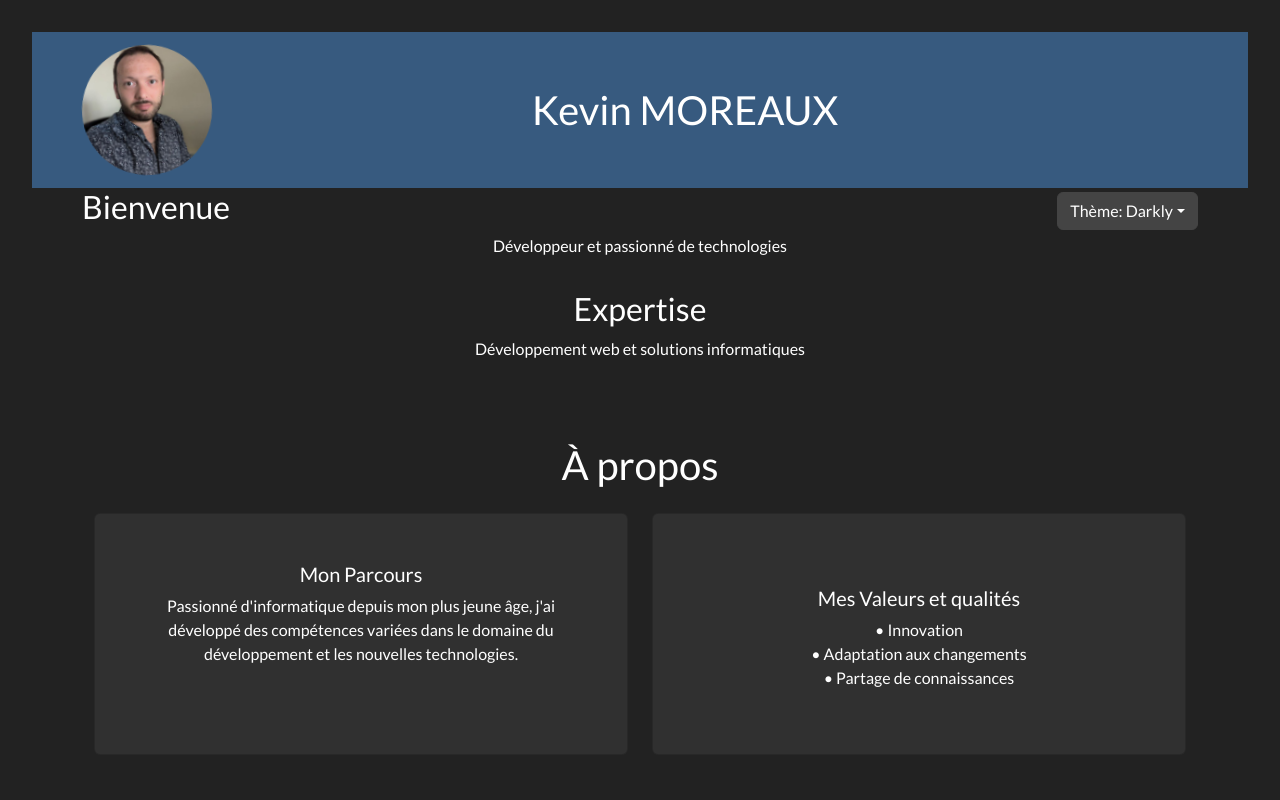
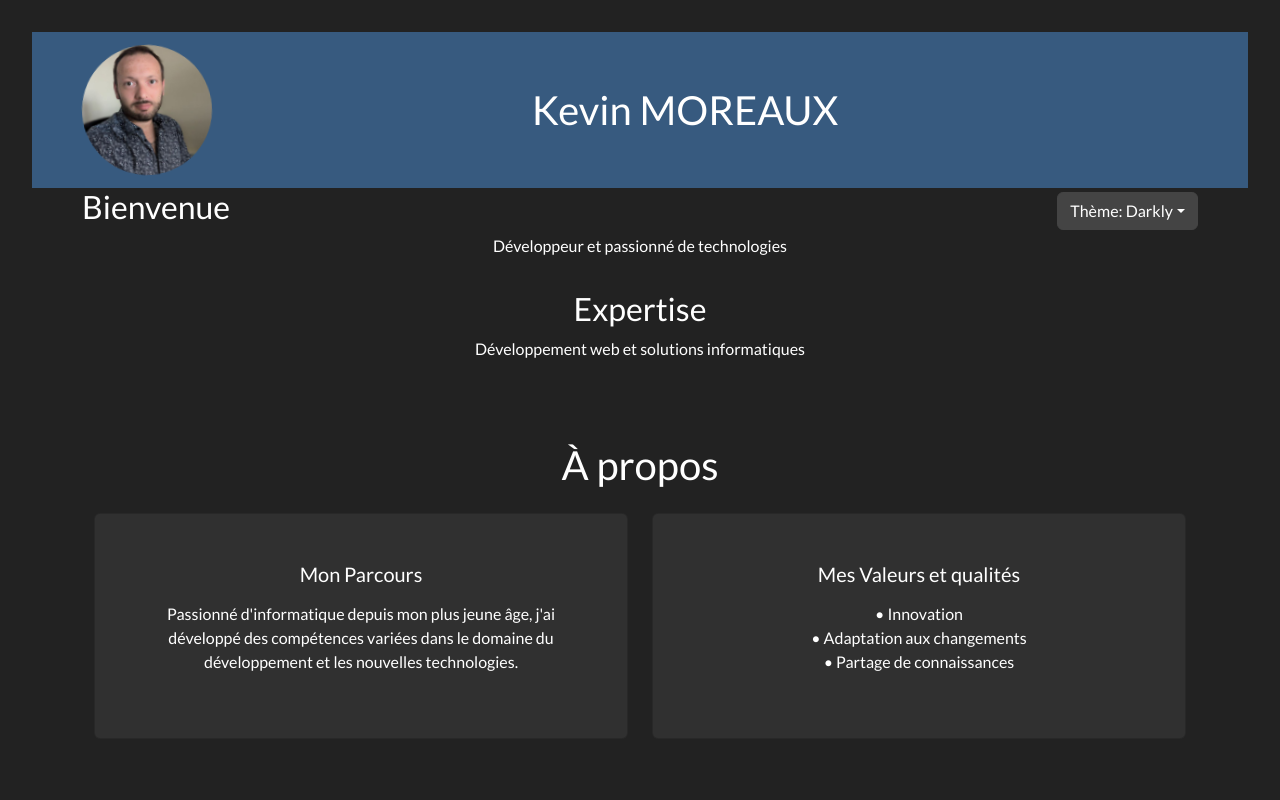
Before and after one commit to Tenchirox/TP-MOREAUX-Projet-01, a React (Vite) app: page / in a window 1280 px wide. Shown: the top 800 px of the page. Built offline with nearby package versions, Linux system fonts and the light colour scheme.

Commit message:
modified:   src/components/Apropos.jsx

```diff
--- a/src/components/Apropos.jsx
+++ b/src/components/Apropos.jsx
@@ -8,26 +8,24 @@ const Apropos = () => {
       <Row className="g-4">
         <Col md={6}>
           <Card className="h-100">
-            <Card.Body>
-              <Card.Title>Mon Parcours</Card.Title>
-              <Card.Text>
+            <Card.Body className="d-flex flex-column">
+              <Card.Title className="mb-3">Mon Parcours</Card.Title>
+              <Card.Text className="flex-grow-1">
                 Passionné d'informatique depuis mon plus jeune âge, j'ai développé des compétences variées dans le domaine du développement et les nouvelles technologies.
               </Card.Text>
-
             </Card.Body>
           </Card>
         </Col>
 
         <Col md={6}>
           <Card className="h-100">
-            <Card.Body>
-            <Card.Title className="mt-4">Mes Valeurs et qualités</Card.Title>
-              <ul className="list-unstyled">
+            <Card.Body className="d-flex flex-column">
+              <Card.Title className="mb-3">Mes Valeurs et qualités</Card.Title>
+              <ol className="list-unstyled flex-grow-1">
                 <li>• Innovation</li>
                 <li>• Adaptation aux changements</li>
                 <li>• Partage de connaissances</li>
-              </ul>
-
+              </ol>
             </Card.Body>
           </Card>
         </Col>
```
